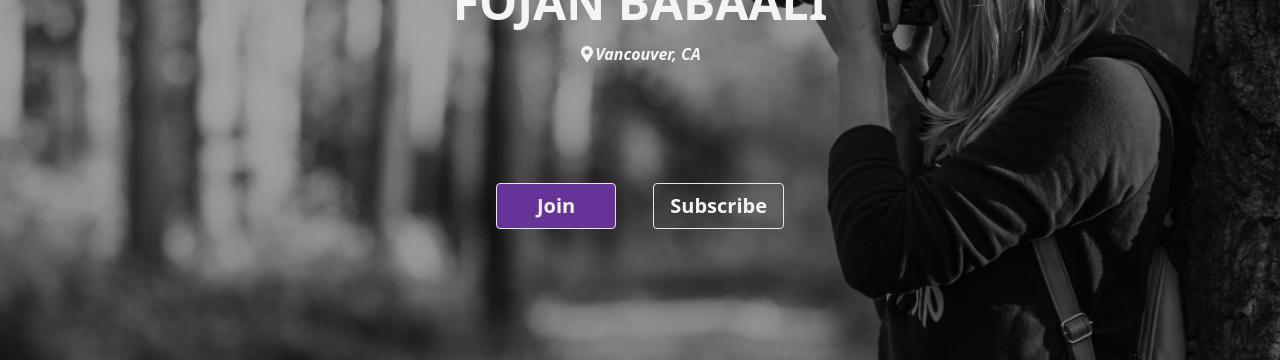
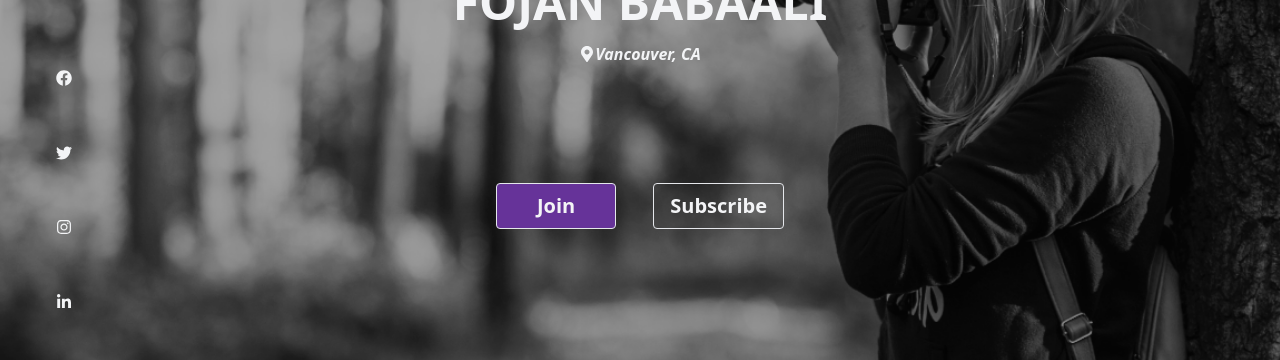
Before and after one commit to fojanb/Fojan-Portfolio, a React (Create React App) app: page / in a window 1280 px wide. Shown: the part 210-570 px from the top of the page. Built offline with nearby package versions, Linux system fonts and the light colour scheme.

Commit message:
Form Updated

```diff
--- /dev/null
+++ b/src/components/SideInfo/SideInfo.js
@@ -0,0 +1,22 @@
+import React from "react";
+import {
+  FaFacebook,
+  FaTwitter,
+  FaInstagram,
+  FaLinkedinIn,
+} from "react-icons/fa";
+
+const SideInfo = () => {
+  return (
+    <div className="grid grid-cols-1 absolute left-0 top-0 text-gray-100 w-32 min-h-screen justify-center items-center text-center">
+      <span className="flex flex-col justify-between items-center text-center h-60 m-0 m-auto">
+        <FaFacebook />
+        <FaTwitter />
+        <FaInstagram />
+        <FaLinkedinIn />
+      </span>
+    </div>
+  );
+};
+
+export default SideInfo;
--- a/src/containers/App.js
+++ b/src/containers/App.js
@@ -1,4 +1,5 @@
 import NavBar from "../components/NavBar/NavBar";
+import SideInfo from "../components/SideInfo/SideInfo";
 import Home from "../components/Home/Home";
 import About from "../components/About/About";
 import Appointment from "../components/Appointment/Appointment";
@@ -13,6 +14,7 @@ function App() {
   return (
     <Router>
       <NavBar />
+      <SideInfo/>
       {/* ---Our routers include these components and we can Link to them from other components--- */}
       <Switch>
         <Route path="/" exact component={Home} />
```
